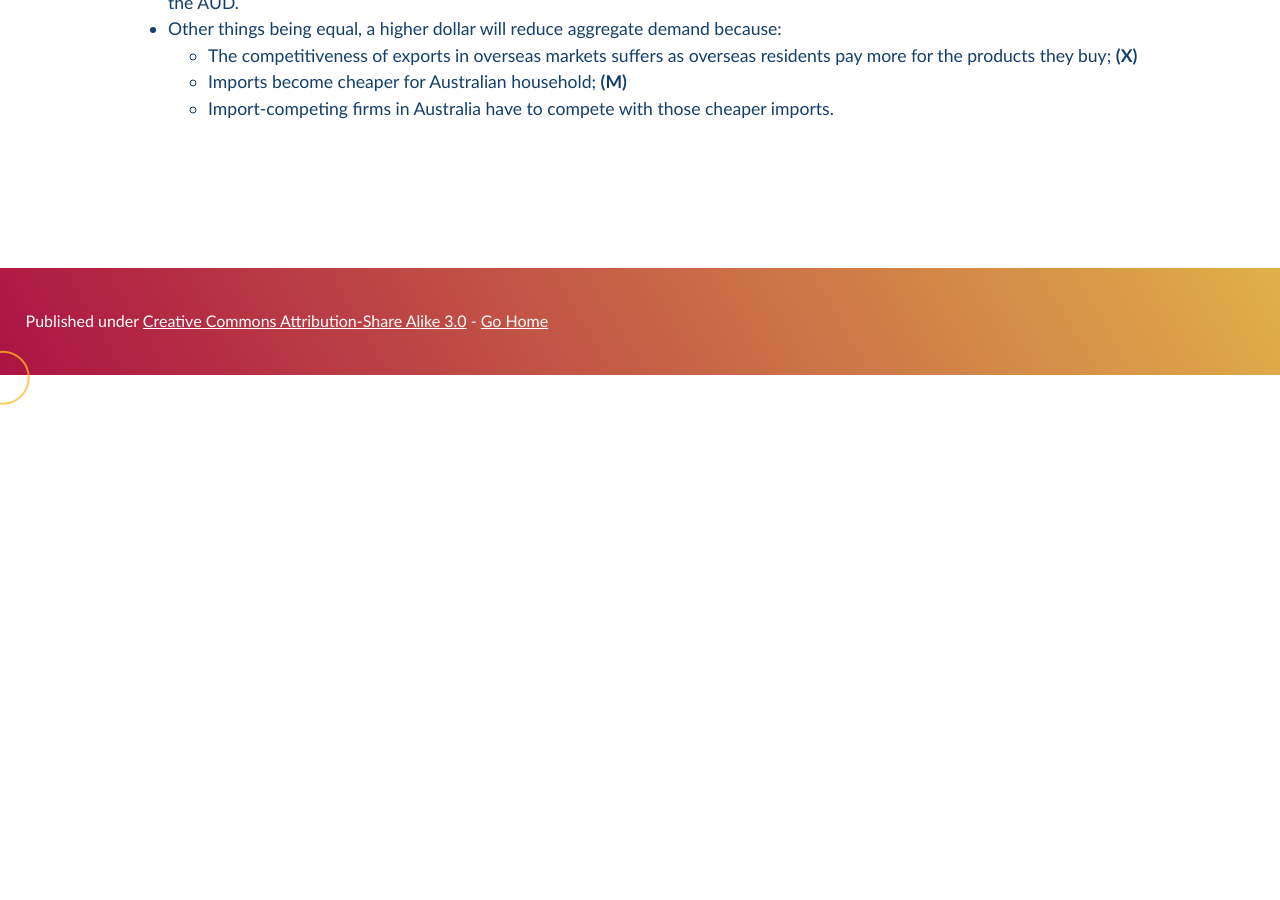
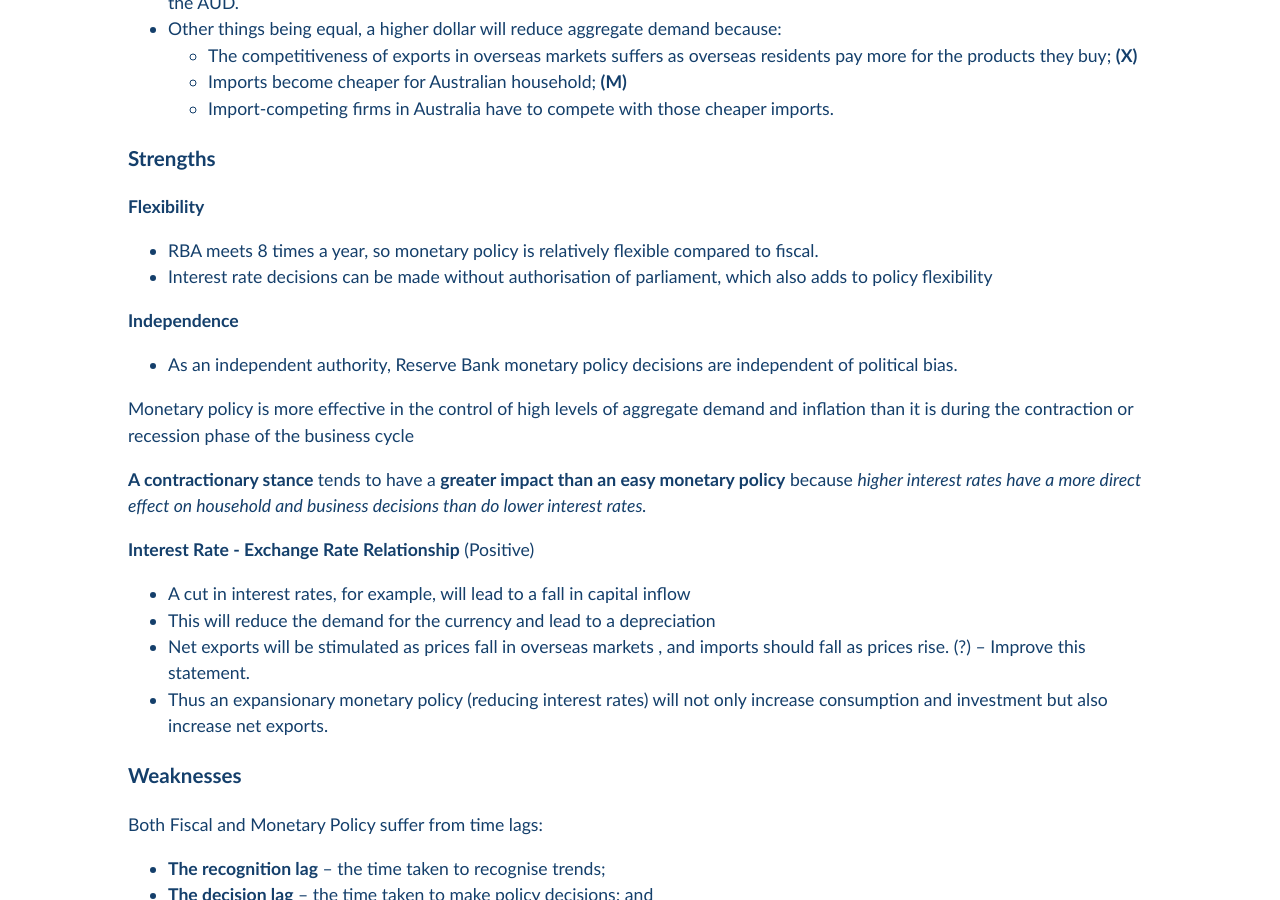
Before and after one commit to Pi-thagoras/the-chicken-pen, a Jekyll site: the page built from economics/econs_year_12/Monetary-Policy.md, in a window 1280 px wide and 900 px high, scrolled down 3821 px. Built offline with Jekyll 4.4.1, drawn with Linux system fonts in a browser that asks for light colours; before the commit the page ends 4226 px from its top, so only the background shows below that; some of the changed text lies outside the part shown.

Commit message:
Monetary Strengths and Weaknesses

```diff
--- a/economics/econs_year_12/Monetary-Policy.md
+++ b/economics/econs_year_12/Monetary-Policy.md
@@ -111,3 +111,44 @@ The Transmission Mechanism
 	- The competitiveness of exports in overseas markets suffers as overseas residents pay more for the products they buy; **(X)**
 	- Imports become cheaper for Australian household; **(M)**
 	- Import-competing firms in Australia have to compete with those cheaper imports.
+
+
+### Strengths
+
+**Flexibility**
+- RBA meets 8 times a year, so monetary policy is relatively flexible compared to fiscal.
+- Interest rate decisions can be made without authorisation of parliament, which also adds to policy flexibility
+
+**Independence**
+- As an independent authority, Reserve Bank monetary policy decisions are independent of political bias.
+
+Monetary policy is more effective in the control of high levels of aggregate demand and inflation than it is during the contraction or recession phase of the business cycle
+
+**A contractionary stance** tends to have a **greater impact than an easy monetary policy** because *higher interest rates have a more direct effect on household and business decisions than do lower interest rates.*
+
+**Interest Rate - Exchange Rate Relationship** (Positive)
+- A cut in interest rates, for example, will lead to a fall in capital inflow
+- This will reduce the demand for the currency and lead to a depreciation
+- Net exports will be stimulated as prices fall in overseas markets , and imports should fall as prices rise. (?) – Improve this statement.
+- Thus an expansionary monetary policy (reducing interest rates) will not only increase consumption and investment but also increase net exports.
+
+### Weaknesses
+
+Both Fiscal and Monetary Policy suffer from time lags:
+- **The recognition lag** – the time taken to recognise trends;
+- **The decision lag** – the time taken to make policy decisions; and
+- **The action or effect lag** – the time taken for policy decisions to have an effect on aggregate demand and the economy
+
+The *recognition* and **decision lags** are short for monetary policy because the RBA Board meets monthly and its decisions are informed by recent data and expectations.
+
+The **effect lag** is thought to be quite **long**, because the transmission chain from the policy to the impact on aggregate demand is indirect – through other interest rates and then the cost of borrowing , cash flow, asset price and exchange rate channels.
+
+**Not Effective in a Contraction:**
+- Monetary policy seems less effective in a contraction or trough – low interest rates don’t seem sufficient to stimulate private spending when economic conditions are pessimistic.
+- Two of the four transmission mechanism channels are responsible for this weakness
+- **Businesses don’t necessarily react to lower costs of borrowing if they are not confident about economic prospects when aggregate demand is low** - this explanation is relevant in the Australian case in recent years.
+- Likewise, asset prices are influenced by many factors apart from the interest rate, especially expected future income that can be earned from an asset - this is influenced by confidence about the future
+
+**No Target**
+- Unlike fiscal policy, **monetary policy cannot be used selectively to target particular groups or sectors in the economy**.
+- The reserve Bank cannot raise interest rates in Western Australia to curb a booming economy, yet leave them unchanged in the rest of Australia. (States' differing performance)
```
Also changed, not shown: other parts of economics/econs_year_12/Monetary-Policy.md (+1 -1 lines).
